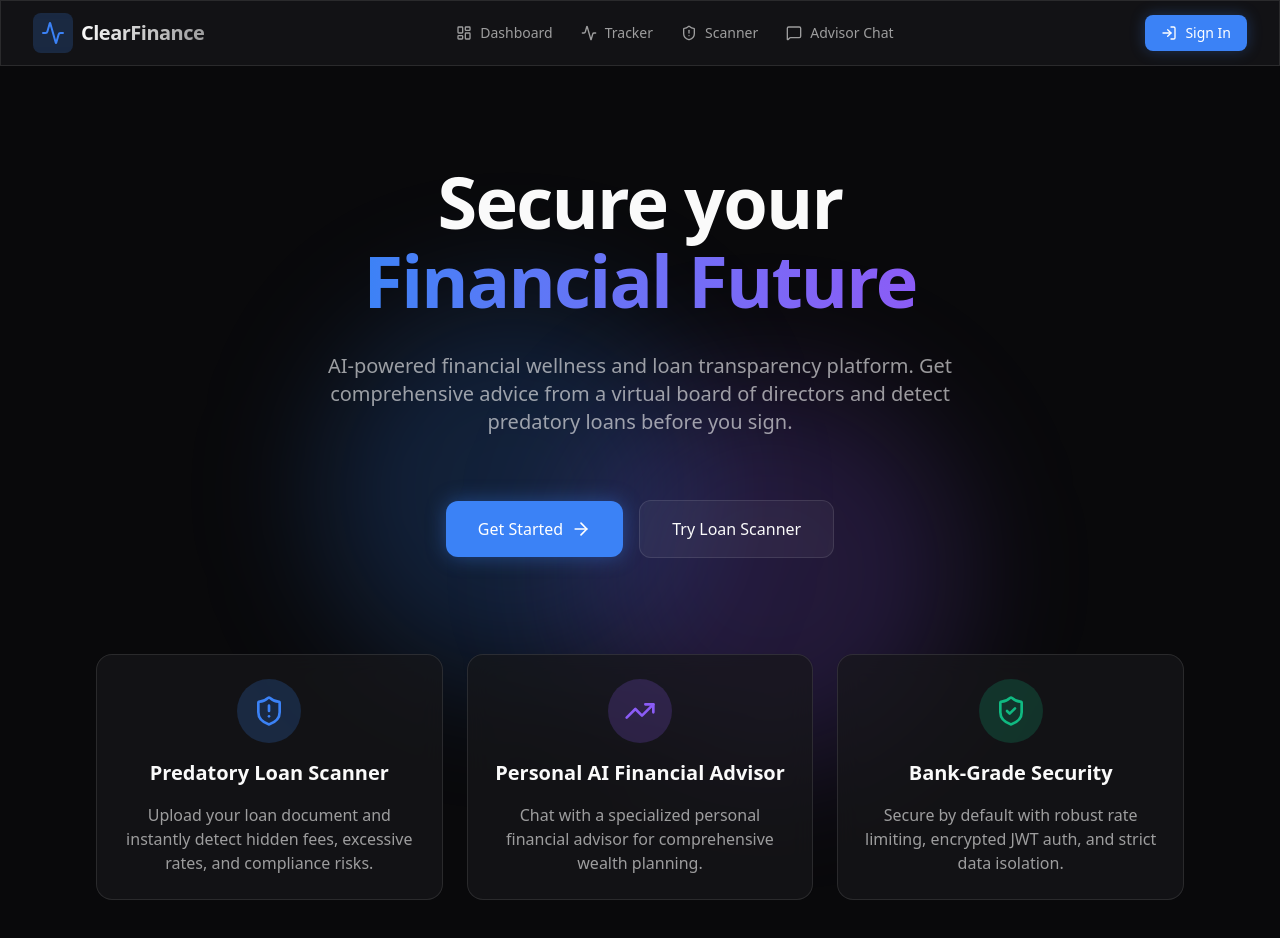
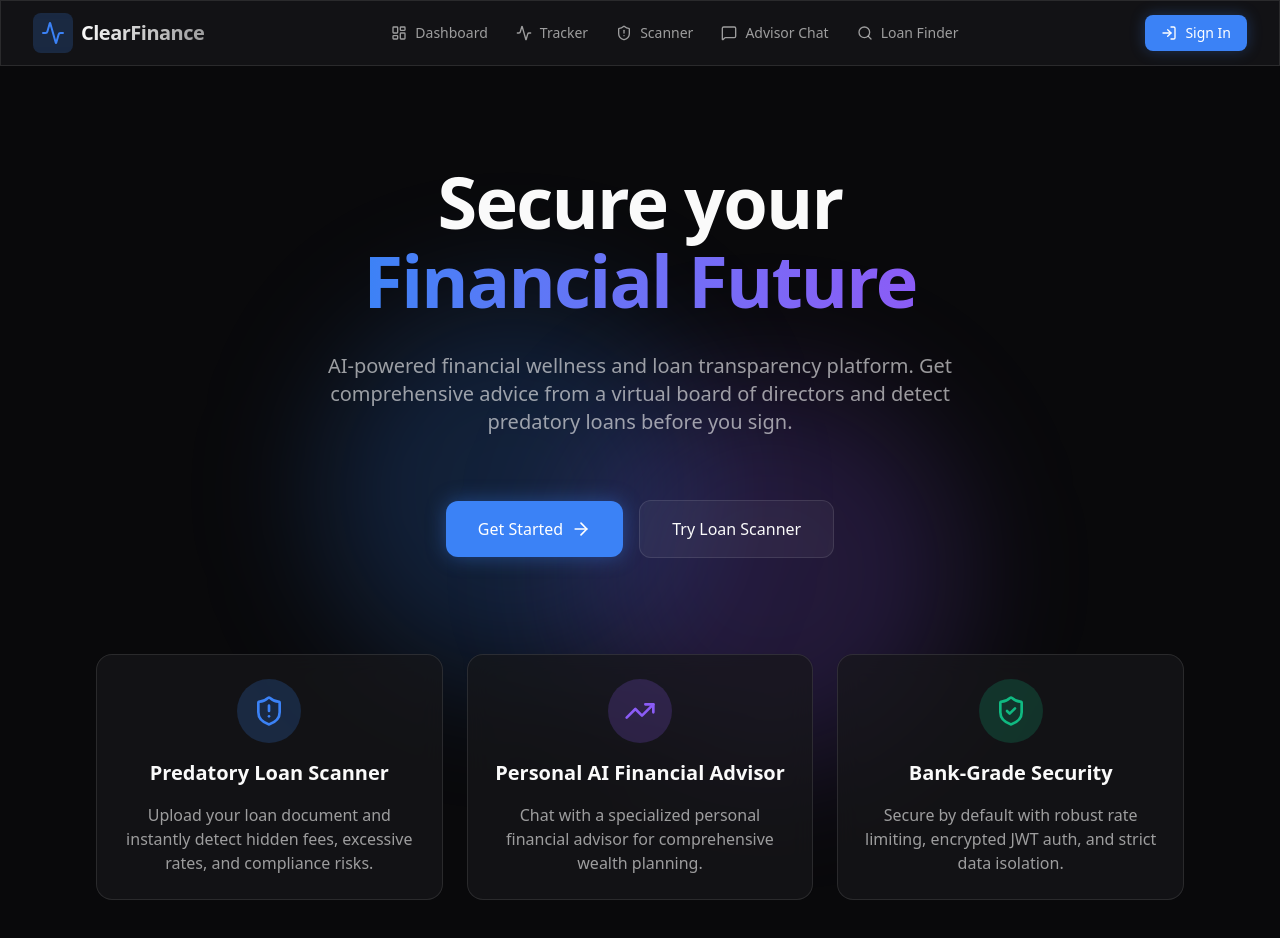
Before and after one commit to AchintyaTR/SystemSeige, a Next.js app in the folder frontend/: page / in a window 1280 px wide. Shown: the top 938 px of the page. Built offline with nearby package versions, Linux system fonts and the light colour scheme; no server answers.

Commit message:
feat: Add Loan Finder to Navbar

```diff
--- a/frontend/src/components/Navbar.tsx
+++ b/frontend/src/components/Navbar.tsx
@@ -3,7 +3,7 @@
 import Link from "next/link";
 import { usePathname, useRouter } from "next/navigation";
 import { useEffect, useState } from "react";
-import { Activity, ShieldAlert, MessageSquare, LogIn, LayoutDashboard, Sun, Moon, UserCircle, LogOut } from "lucide-react";
+import { Activity, ShieldAlert, MessageSquare, LogIn, LayoutDashboard, Sun, Moon, UserCircle, LogOut, Search } from "lucide-react";
 import { api } from "@/lib/api";
 
 export function Navbar() {
@@ -30,6 +30,7 @@ export function Navbar() {
     { name: "Tracker", href: "/tracker", icon: Activity },
     { name: "Scanner", href: "/scanner", icon: ShieldAlert },
     { name: "Advisor Chat", href: "/chat", icon: MessageSquare },
+    { name: "Loan Finder", href: "/loan-finder", icon: Search },
   ];
 
   return (
```
